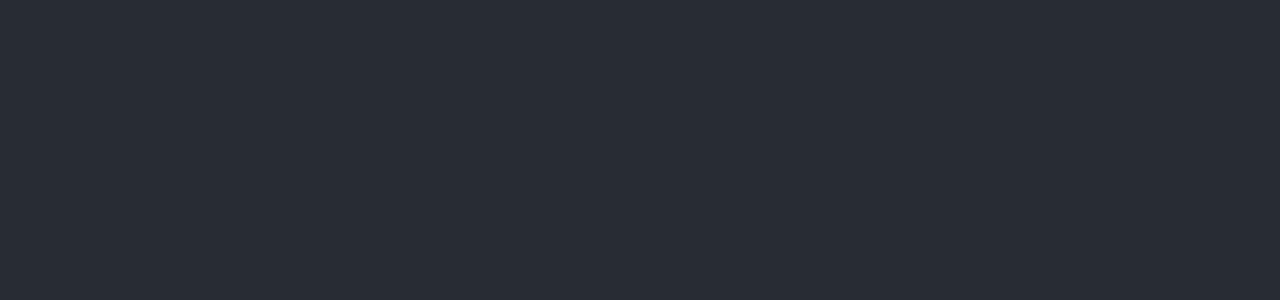
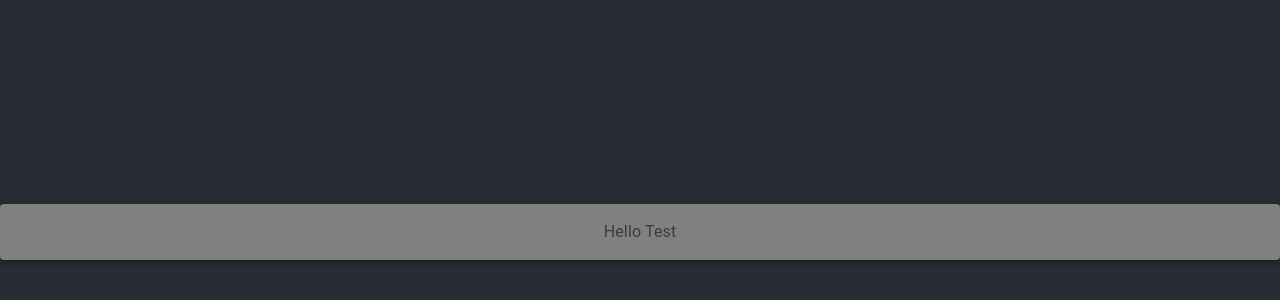
Before and after one commit to vonerikbarren/XYZ-Calculator, a React (Create React App) app in the folder client/: page / in a window 1280 px wide. Shown: the part 168-468 px from the top of the page. Built offline with nearby package versions, Linux system fonts and the light colour scheme.

Commit message:
Test successful

```diff
--- a/client/src/App.js
+++ b/client/src/App.js
@@ -8,7 +8,7 @@
 import Typography from '@material-ui/core/Typography';
 
 // -> Application Imports <-
-
+import AppSpace from './Components/App/AppSpace/AppSpace';
 
 const useStyles = makeStyles((theme) => ({
   root: {
@@ -34,7 +34,7 @@
 
   return (
     <div className="App">
-
+      <AppSpace />
 
 
     </div>
```
